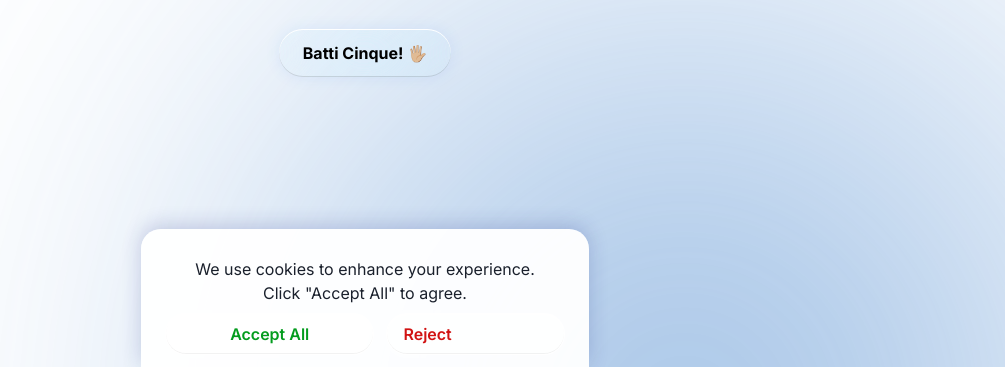
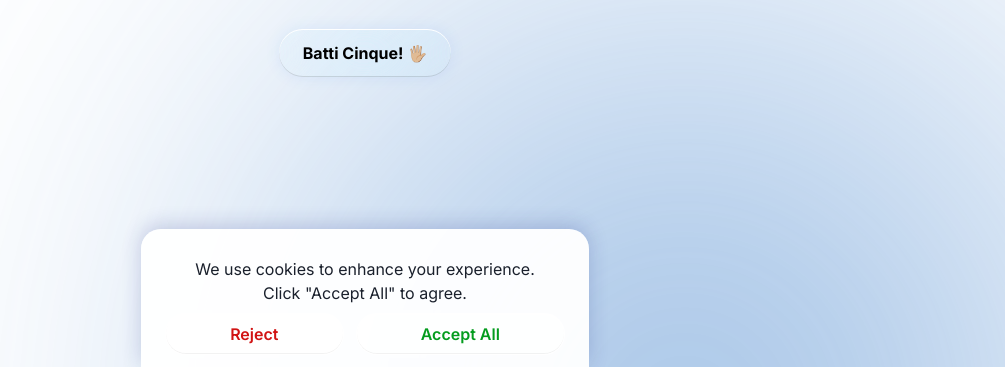
Before and after one commit to Juangui17/personal_website, a plain HTML site: page index.html in a window 1280 px wide. Shown: the part 433-800 px from the top of the page, without its empty margins (275-1280 px from the left). Drawn offline with nearby package versions, Linux system fonts and the light colour scheme.

Commit message:
Spacing between bottons and alignment of texxt

```diff
--- a/index.html
+++ b/index.html
@@ -443,11 +443,11 @@
             We use cookies to enhance your experience.<br>Click "Accept All" to agree.
         </p>
         <div class="cookie-banner-buttons">
+            <button id="rejectCookies" class="button button-reject relative inline-flex items-center justify-center border-none transition-all duration-300 transform hover:scale-105 whitespace-nowrap" onclick="denyConsent()">
+                Reject
+            </button>
             <button id="acceptCookies" class="button button-accept relative inline-flex items-center justify-center border-none transition-all duration-300 transform hover:scale-105 whitespace-nowrap" onclick="grantConsent()">
                 Accept All
-            </button>
-            <button id="rejectCookies" class="button button-reject relative inline-flex items-center justify-content-center border-none transition-all duration-300 transform hover:scale-105 whitespace-nowrap" onclick="denyConsent()">
-                Reject
             </button>
             </div>
     </div>
```
